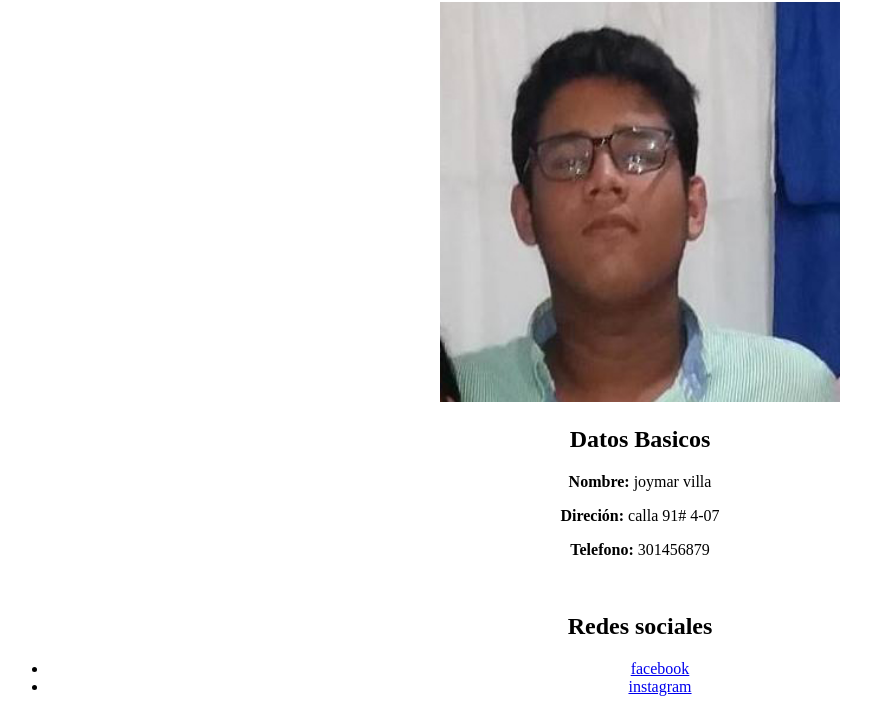
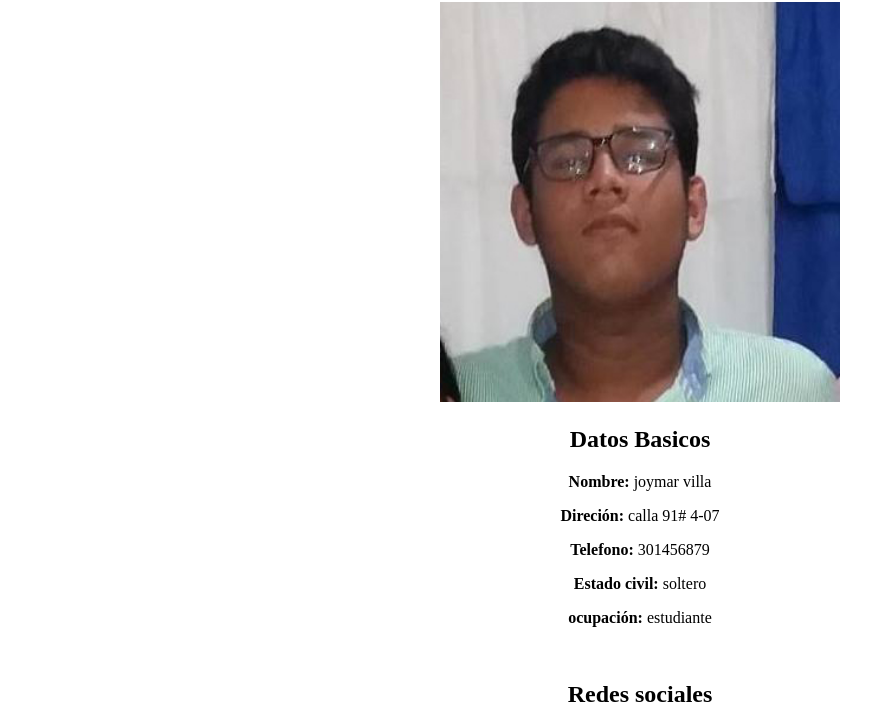
Before and after one commit to joymar300/html, a plain HTML site: page html/index.html in a window 1280 px wide. Shown: the part 78-800 px from the top of the page, without its empty margins (0-871 px from the left). Drawn offline with Linux system fonts and the light colour scheme.

Commit message:
add file

```diff
--- a/html/index.html
+++ b/html/index.html
@@ -14,6 +14,8 @@
     <p><strong>Nombre:</strong> joymar villa </p>
     <p><strong>Direción:</strong> calla 91# 4-07</p>
     <p><strong>Telefono:</strong> 301456879</p>
+    <p><strong>Estado civil:</strong> soltero</p>
+    <p><strong>ocupación:</strong> estudiante</p>
     <br>
     <h2>Redes sociales</h2>
     <ul>
```
